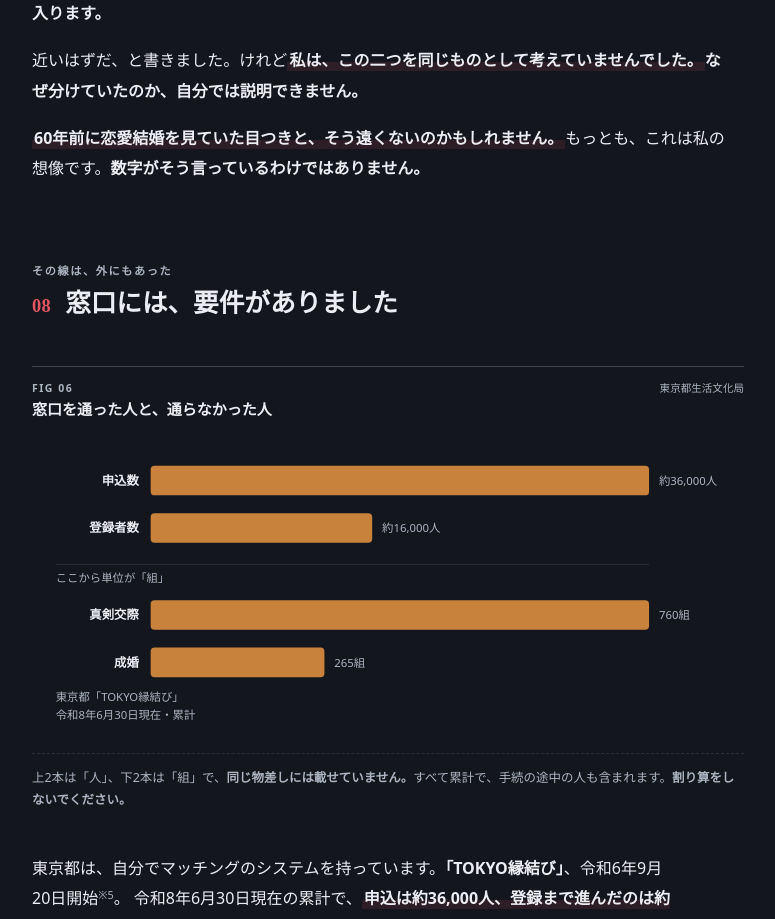
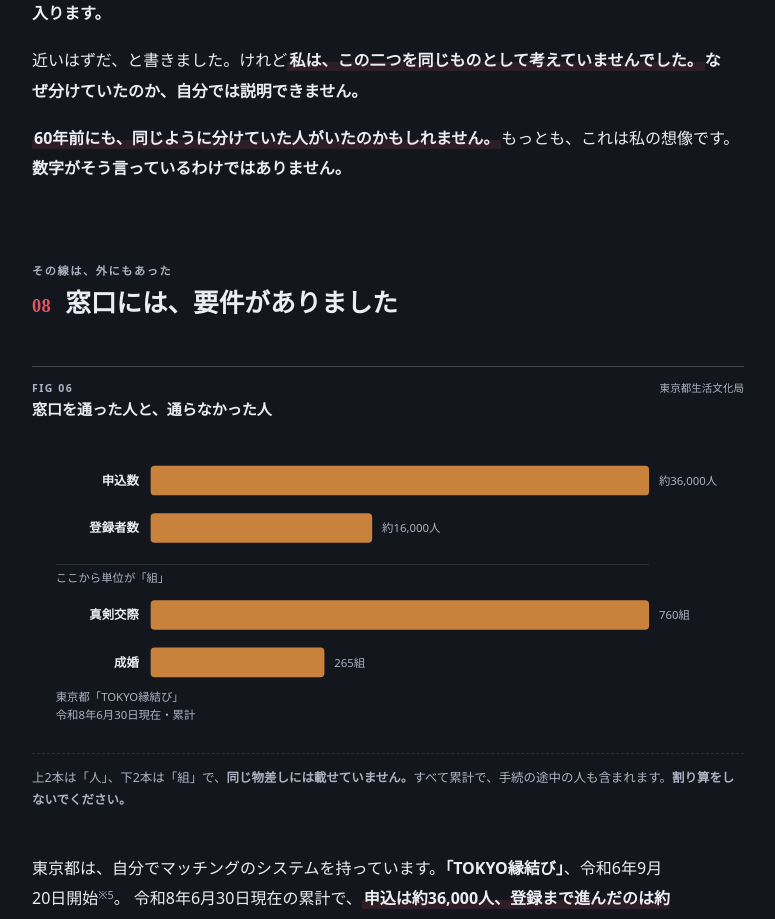
Before and after one commit to satoshi0207/santaworks-homepage, a Next.js app: page /journal/omiai in a window 1280 px wide. Shown: the part 7300-8219 px from the top of the page, without its empty margins (252-1027 px from the left). Built offline with nearby package versions, Linux system fonts and the light colour scheme; no server answers.

Commit message:
お見合い記事：§07の締めから「目つき」を外す（当時の人の見方は数えていない）

```diff
--- a/app/(site)/journal/omiai/page.tsx
+++ b/app/(site)/journal/omiai/page.tsx
@@ -390,8 +390,14 @@ export default function Page() {
               <b>なぜ分けていたのか、自分では説明できません。</b>
             </p>
             <p>
+              {/* ⚠️ 「60年前に恋愛結婚を見ていた目つき」と書かない
+                  （Satoshiさん・2026-08-06 に言い換え）。
+                  **当時の人が恋愛結婚をどう見ていたかを、この記事は数えていない。**
+                  出生動向基本調査が聞いているのは*きっかけ*だけで、
+                  *どう思われていたか*は載っていない。「目つき」には
+                  **冷ややかに見ていた**という含みもあり、当時の人を悪く描いてしまう。 */}
               <strong>
-                60年前に恋愛結婚を見ていた目つきと、そう遠くないのかもしれません。
+                60年前にも、同じように分けていた人がいたのかもしれません。
               </strong>
               もっとも、これは私の想像です。
               <b>数字がそう言っているわけではありません。</b>
```
